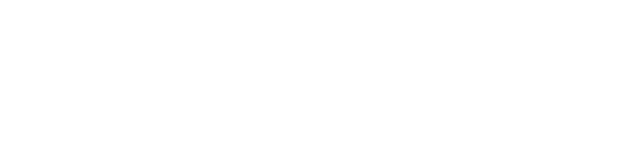
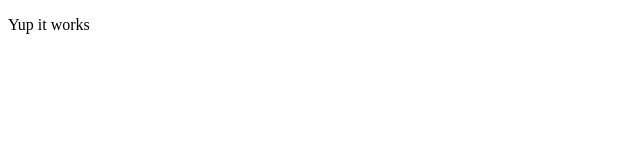
Before and after one commit to Aarush1010/Aim-Trainer, a plain HTML site: page index.html in a window 1280 px wide. Shown: the whole page, without its empty margins (0-640 px from the left). Drawn offline with Linux system fonts and the light colour scheme.

Commit message:
Update index.html

```diff
--- a/index.html
+++ b/index.html
@@ -4,6 +4,7 @@
 
 </head>
 <body>
+<p>Yup it works</p>
   <py-script src="Aim.py">
   </py-script>
 
```
